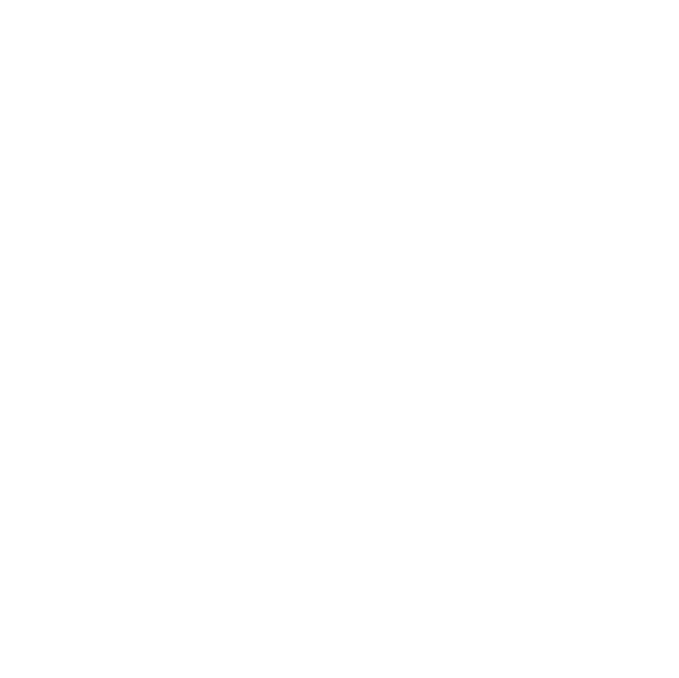
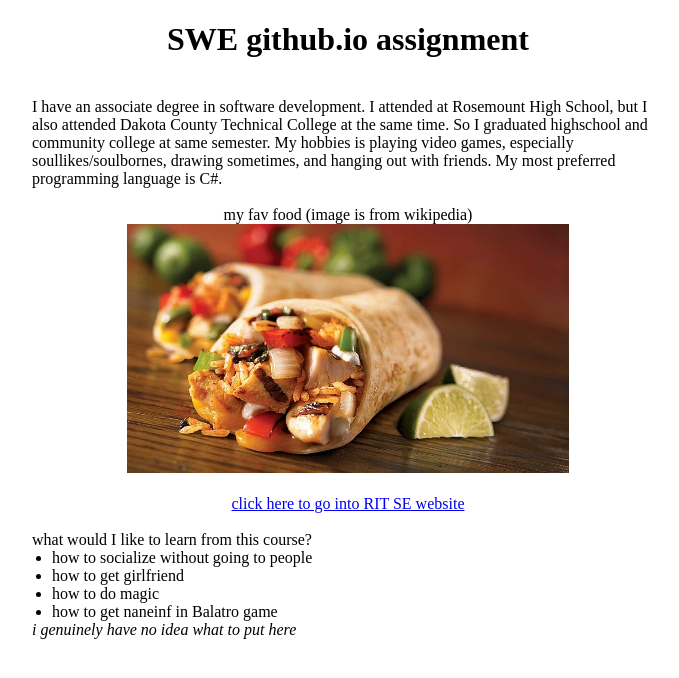
Before and after one commit to vooidt/vooidt.github.io, a plain HTML site: page index.html in a window 1280 px wide. Shown: the whole page, without its empty margins (292-971 px from the left). Drawn offline with Linux system fonts and the light colour scheme.

Commit message:
placed all contents and linked the css

```diff
--- a/index.html
+++ b/index.html
@@ -4,8 +4,45 @@
         <meta charset="utf-8">
         <title>cool page</title>
         <meta name="description" content="">
+        <link rel="stylesheet" href="assets/style.css">
     </head>
     <body>
-
+        <h1>
+            <center>
+                SWE github.io assignment
+            </center>
+        </h1>
+        <br>
+        <p>I have an associate degree in software development. I attended at Rosemount High School,
+            but I also attended Dakota County Technical College at the same time. So I graduated highschool and community college at same semester.
+            My hobbies is playing video games, especially soullikes/soulbornes, drawing sometimes, and hanging out with friends.
+            My most preferred programming language is C#.
+        </p>
+        <br>
+        <p>
+            <center>my fav food (image is from wikipedia)</center>
+        </p>
+        <p>
+            <center>
+                <a href="https://en.wikipedia.org/wiki/Burrito" target="_blank"><img src="assets/Burrito.JPG" alt="a wikipedia image on burritos"></a>
+            </center>
+        </p>
+        <br>
+        <p>
+            <center>
+                <a href="https://www.rit.edu/study/software-engineering-bs" target="_blank">click here to go into RIT SE website</a>
+            </center>
+        </p>
+        <br>
+        <p>
+            what would I like to learn from this course?
+        </p>
+        <ul>
+            <li>how to socialize without going to people</li>
+            <li>how to get girlfriend</li>
+            <li>how to do magic</li>
+            <li>how to get naneinf in Balatro game</li>
+        </ul>
+        <p><i>i genuinely have no idea what to put here</i></p>
     </body>
 </html>
```
